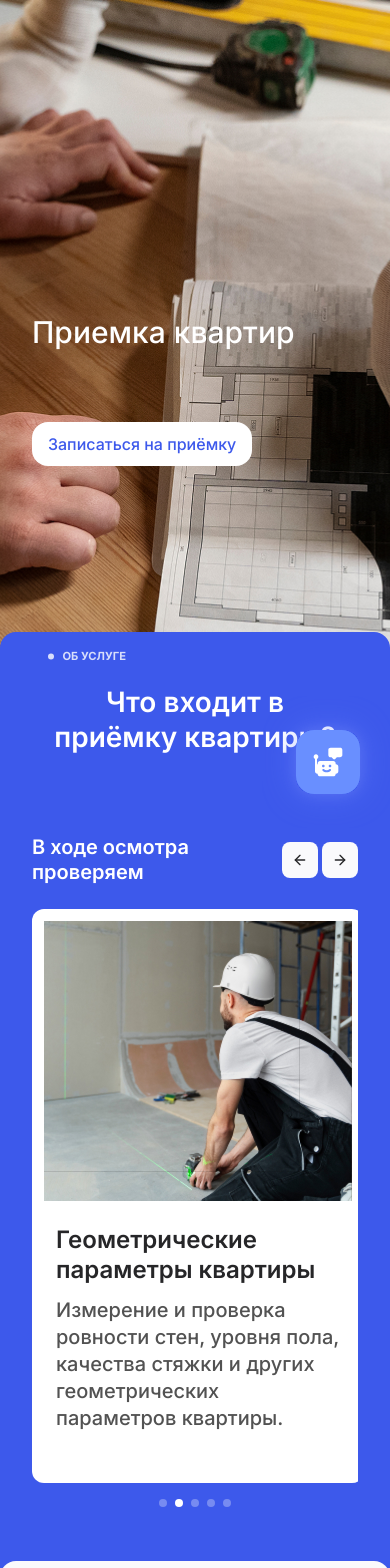
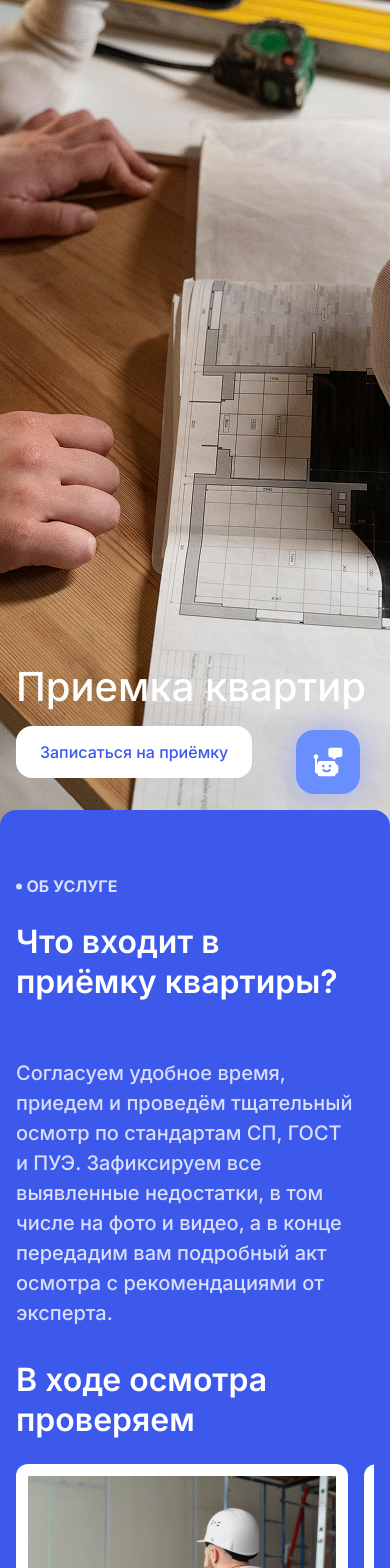
Before and after one commit to Youmeon/GIGABUILD, a Vue app in the folder frontend/: page /apartment-inspection in a window 390 px wide. Shown: the top 1568 px of the page. Built offline with nearby package versions, Linux system fonts and the light colour scheme.

Commit message:
add media request for ApartInspection.vue and InspectionSlider.vue

```diff
--- a/frontend/src/components/InspectionSlider.vue
+++ b/frontend/src/components/InspectionSlider.vue
@@ -1,24 +1,24 @@
 <template>
-  <div class="flex flex-col">
+ <div class="flex flex-col">
     <div class="mb-6 flex items-center justify-between sm:mb-10">
       <h3
-        class="max-w-[200px] text-[20px] font-semibold leading-[125%] tracking-[-3%] text-neutral-100 sm:max-w-none sm:text-[32px] lg:text-[48px]"
+        class="max-w-[200px] text-[20px] font-semibold leading-[125%] tracking-[-3%] text-neutral-100 max-[640px]:max-w-none max-[640px]:text-[2rem] sm:max-w-none sm:text-[32px] lg:text-[48px]"
       >
         В ходе осмотра проверяем
       </h3>
-      <!-- Кнопки навигации -->
-      <div class="flex gap-1 sm:gap-2">
+      <!-- Кнопки навигации — только десктоп -->
+      <div class="flex gap-1 sm:gap-2 max-[640px]:hidden">
         <button
           @click="prevSlide"
-          class="flex items-center justify-center rounded-lg bg-neutral-200 px-4 py-2 text-text-dark-primary transition-colors hover:bg-neutral-300 max-sm:px-1 sm:rounded-xl"
+          class="flex items-center justify-center rounded-lg bg-neutral-200 px-4 py-2 text-text-dark-primary transition-colors hover:bg-neutral-300 sm:rounded-xl"
         >
-          <ArrowLeft class="size-4 text-text-dark-primary sm:size-6" />
+          <ArrowLeft class="size-6 text-text-dark-primary" />
         </button>
         <button
           @click="nextSlide"
-          class="flex items-center justify-center rounded-lg bg-neutral-200 px-4 py-2 text-text-dark-primary transition-colors hover:bg-neutral-300 max-sm:px-1 sm:rounded-xl"
+          class="flex items-center justify-center rounded-lg bg-neutral-200 px-4 py-2 text-text-dark-primary transition-colors hover:bg-neutral-300 sm:rounded-xl"
         >
-          <ArrowRight class="size-4 sm:size-6" />
+          <ArrowRight class="size-6" />
         </button>
       </div>
     </div>
@@ -58,8 +58,8 @@
       </div>
     </div>
 
-    <!-- Индикаторы для мобильных устройств -->
-    <div v-if="isMobile" class="mt-4 flex justify-center gap-2">
+     <!-- Индикаторы для мобильных устройств скрыты -->
+    <!-- <div v-if="isMobile" class="mt-4 flex justify-center gap-2">
       <div
         v-for="(_, index) in inspectionItems.length"
         :key="index"
@@ -69,6 +69,22 @@
           currentSlide === index - 1 ? 'bg-neutral-100' : 'bg-neutral-100/30',
         ]"
       />
+    </div> -->
+
+    <!-- Кнопки навигации — только мобильные, под слайдером -->
+    <div class="hidden max-[640px]:flex gap-3 mt-5 w-full">
+      <button
+        @click="prevSlide"
+        class="insp-nav-btn-mobile flex items-center justify-center rounded-2xl bg-neutral-200 text-text-dark-primary transition-colors hover:bg-neutral-300"
+      >
+        <ArrowLeft class="size-6" />
+      </button>
+      <button
+        @click="nextSlide"
+        class="insp-nav-btn-mobile flex items-center justify-center rounded-2xl bg-neutral-200 text-text-dark-primary transition-colors hover:bg-neutral-300"
+      >
+        <ArrowRight class="size-6" />
+      </button>
     </div>
   </div>
 </template>
@@ -198,4 +214,9 @@ button {
     min-width: 36px;
   }
 }
+
+.insp-nav-btn-mobile {
+  flex: 1;
+  height: 3rem;
+}
 </style>
--- a/frontend/src/views/ApartInspection.vue
+++ b/frontend/src/views/ApartInspection.vue
@@ -1,32 +1,34 @@
 <template>
   <main>
-    <section
-      className="w-full h-[52.625rem] max-sm:h-full absolute top-0 left-0 bg-center bg-cover pb-16 max-sm:px-4"
+     <section
+      class="w-full h-[52.625rem] absolute top-0 left-0 bg-center bg-cover"
       :style="{ backgroundImage: 'url(' + heroImage + ')' }"
     >
-      <div className="mt-[566px] max-sm:mt-[314px] max-sm:px-4 px-8">
-        <div class="mb-20">
-          <h1 className=" text-neutral-100 xl:text-[5rem]">Приемка квартир</h1>
-        </div>
-        <div className="rounded-2xl">
+      <div class="absolute bottom-16 left-0 right-0 px-8">
+        <div class="flex flex-col">
+          <h1 class="text-neutral-100 text-[5rem] leading-[0.95] mb-8">
+            Приемка квартир
+          </h1>
           <router-link
-            @click = 'openRequestModal'
+            @click="openRequestModal"
             to="#"
-            class="size-full rounded-2xl bg-neutral-100 px-[55px] py-[18px] text-center align-middle text-[20px] font-medium leading-none tracking-[-3%] text-blue-600 transition-all duration-300 ease-out hover:bg-blue-500 hover:text-neutral-100 focus:bg-blue-400 focus:text-neutral-100 max-lg:px-4 max-lg:py-3 max-sm:text-[16px]"
+            class="inline-block w-fit rounded-2xl bg-neutral-100 px-[55px] py-[18px] text-center align-middle text-[20px] font-medium leading-none tracking-[-3%] text-blue-600 transition-all duration-300 ease-out hover:bg-blue-500 hover:text-neutral-100 focus:bg-blue-400 focus:text-neutral-100"
           >
             Записаться на приёмку
           </router-link>
         </div>
       </div>
     </section>
-    <section
-      className="bg-blue-600 pb-28 max-sm:h-[953px] h-full px-8 z-[6] py-16 max-sm:py-3 w-full rounded-2xl relative translate-y-[835px] mt-[-16px] max-sm:translate-y-[648px]"
+
+ <section
+      class="bg-blue-600 pb-28 h-full px-8 z-[6] py-16 w-full rounded-2xl relative translate-y-[835px] mt-[-16px] max-[744px]:translate-y-[826px]"
+
     >
       <div
-        className="flex-col mb-[64px] justify-between max-w-[850px] flex gap-10 max-md:flex-col max-sm:gap-0 max-sm:px-4 text-neutral-100 max-sm:py-0"
+        class="flex-col mb-[64px] justify-between max-w-[850px] flex gap-10 text-neutral-100"
       >
-        <div className="flex mb-6 max-sm:mb-4 flex-col max-sm:max-w-full">
-          <div className="mb-6 max-sm:mb-4 flex items-center gap-[4.5px]">
+        <div class="flex mb-6 flex-col">
+          <div class="mb-6 flex items-center gap-[4.5px]">
             <span
               ><svg
                 width="6"
@@ -38,19 +40,19 @@
                 <circle cx="3" cy="3.5" r="3" fill="white" fill-opacity="0.8" />
               </svg>
             </span>
-            <span
-              className="uppercase text-neutral-100/80 max-sm:text-[0.7rem] max-sm:p-1 font-bold"
+  <span
+              class="uppercase text-neutral-100/80 font-bold"
               >Об услуге</span
             >
           </div>
           <h2
-            className="leading-[125%] text-[48px] tracking-[-3%] max-sm:text-[28px] max-sm:text-center"
+            class="leading-[125%] text-[48px] tracking-[-3%]"
           >
             Что входит в приёмку квартиры?
           </h2>
         </div>
-        <div className="flex flex-col gap-4 max-sm:hidden text-neutral-100/80">
-          <p className="leading-[150%] text-[24px] align-middle tracking-[-3%]">
+        <div class="flex flex-col gap-4 text-neutral-100/80">
+          <p class="leading-[150%] text-[24px] align-middle tracking-[-3%]">
             Согласуем удобное время, приедем и проведём тщательный осмотр по
             стандартам СП, ГОСТ и ПУЭ. Зафиксируем все выявленные недостатки, в
             том числе на фото и видео, а в конце передадим вам подробный акт
@@ -63,33 +65,23 @@
       <!-- add slider! -->
     </section>
     <section
-      className="bg-neutral-200 px-8 z-20 py-16 max-sm:py-2 w-full rounded-2xl relative translate-y-[825px] mt-[-16px] max-sm:translate-y-[640px]"
+      class="bg-neutral-200 px-8 z-20 py-16 w-full rounded-2xl relative translate-y-[825px] mt-[-16px]"
     >
       <div class="pb-16">
         <ToolsBanner :tools="toolsData" />
       </div>
       <div class="flex flex-col gap-4 pb-16">
         <div
-          className="flex items-center gap-[4.5px] mb-6 tracking-[-4%] text-sm leading-[110%] align-middle"
+          class="flex items-center gap-[4.5px] mb-6 tracking-[-4%] text-sm leading-[110%] align-middle"
         >
+          <span>...</span>
           <span
-            ><svg
-              width="6"
-              height="7"
-              viewBox="0 0 6 7"
-              fill="none"
-              xmlns="http://www.w3.org/2000/svg"
-            >
-              <circle cx="3" cy="3.5" r="3" fill="#3D59EB" />
-            </svg>
-          </span>
-          <span
-            className="uppercase text-text-dark-secondary max-sm:text-[0.7rem] max-sm:p-1 font-bold"
+            class="uppercase text-text-dark-secondary font-bold"
             >Тарифы</span
           >
         </div>
         <h2
-          className="font-semibold leading-[125%] text-5xl tracking-[-3%] mb-10"
+          class="font-semibold leading-[125%] text-5xl tracking-[-3%] mb-10"
         >
           Сколько стоит приёмка квартиры
         </h2>
@@ -214,29 +206,128 @@ import heroImage from '@/assets/images/apart-insp.jpg'
 import InspectionSlider from '@/components/InspectionSlider.vue'
 import ToolsBanner from '@/components/ToolsBanner.vue'
 import toolsData from '@/data/acceptance-of-apartments-tools.json'
-import {inject} from 'vue'
+import { inject } from 'vue'
 const openRequestModal = inject('openRequestModal')
 </script>
+<style scoped>
+/* 744px — плавно от десктопа */
+@media screen and (max-width: 744px) {
+    section:first-of-type a {
+    font-size: clamp(1rem, 2.5vw, 1.25rem) !important;
+    padding-left: 1.5rem !important;
+    padding-right: 1.5rem !important;
+    width: fit-content !important;
+  }
 
-<style scoped>
-.bg {
-  width: 100vw;
-  height: 100vh;
-  position: absolute;
-  top: 0;
-  left: 0;
-  background-position: center;
-  background-size: cover;
-  z-index: -5;
+  section:first-of-type h1 {
+    margin-bottom: clamp(1.25rem, 2.7vw, 2rem) !important;
+  }
+
+  section:first-of-type > div {
+    padding-left: 1.25rem !important;
+    padding-right: 1.25rem !important;
+    bottom: clamp(4rem, 8vw, 4rem) !important;
+  }
+
+  section:first-of-type a {
+    font-size: clamp(1rem, 2.5vw, 1.25rem) !important;
+    padding-left: 1.5rem !important;
+    padding-right: 1.5rem !important;
+  }
+
+  /* Секция 2 */
+  section:nth-of-type(2) h2 {
+    font-size: clamp(2rem, 5.6vw, 3rem) !important;
+    text-align: left !important;
+  }
+
+  section:nth-of-type(2) > div:first-child > div:first-child > div:first-child {
+    margin-bottom: clamp(1.5rem, 3.2vw, 3rem) !important;
+  }
+
+  section:nth-of-type(2) > div:first-child {
+    gap: clamp(2rem, 3.5vw, 2.5rem) !important;
+    margin-bottom: clamp(3rem, 5.4vw, 4rem) !important;
+    padding-left: 1.25rem !important;
+    padding-right: 1.25rem !important;
+  }
+
+  section:nth-of-type(2) > div:first-child > div:last-child p {
+    font-size: clamp(1.25rem, 2.7vw, 1.5rem) !important;
+  }
 }
 
-.relative {
-  position: relative;
+/* 640px и ниже */
+@media screen and (max-width: 640px) {
+  section:first-of-type h1 {
+    font-size: clamp(2.5rem, 8vw, 3.5rem) !important;
+  }
+
+ section:first-of-type > div {
+    bottom: 4rem !important;
+    padding-left: 1rem !important;
+    padding-right: 1rem !important;
+  }
+  section:first-of-type {
+    position: absolute !important;
+    height: 52.625rem !important;
+  }
+  section:first-of-type a {
+    width: fit-content !important;
+    display: inline-block !important;
+    padding-left: 1.5rem !important;
+    padding-right: 1.5rem !important;
+  }
+
+  section:nth-of-type(2) {
+    padding-left: 1rem !important;
+    padding-right: 1rem !important;
+    padding-bottom: 3rem !important;
+    transform: translateY(clamp(580px, calc(580px + (100vw - 375px) * 0.52), 720px)) !important;
+  }
+
+  section:nth-of-type(3) {
+    transform: translateY(clamp(572px, calc(572px + (100vw - 375px) * 0.52), 712px)) !important;
+  }
+
+  section:nth-of-type(2) h2 {
+    font-size: clamp(2rem, 5.6vw, 3rem) !important;
+    text-align: left !important;
+  }
+
+  section:nth-of-type(2) > div:first-child > div:first-child > div:first-child {
+    margin-bottom: clamp(1.5rem, 4vw, 3rem) !important;
+  }
+
+  section:nth-of-type(2) > div:first-child {
+    gap: clamp(2rem, 3.5vw, 2.5rem) !important;
+    margin-bottom: clamp(2rem, 4.8vw, 3rem) !important;
+    padding-left: 0 !important;
+  }
+
+  section:nth-of-type(2) > div:first-child > div:last-child p {
+    font-size: clamp(1.25rem, 2.7vw, 1.5rem) !important;
+  }
 }
 
-.priemka {
-  background-image: url(../assets/images/schempomoch.png);
-  background-size: cover;
-  background-repeat: no-repeat;
+/* 641px–744px — синхронизация секций */
+@media screen and (min-width: 641px) and (max-width: 744px) {
+  section:nth-of-type(2) {
+    transform: translateY(826px) !important;
+  }
+
+  section:nth-of-type(3) {
+    transform: translateY(818px) !important;
+  }
+}
+
+@media screen and (max-width: 640px) {
+  section:nth-of-type(2) {
+    transform: translateY(826px) !important;
+  }
+
+  section:nth-of-type(3) {
+    transform: translateY(818px) !important;
+  }
 }
 </style>
```
